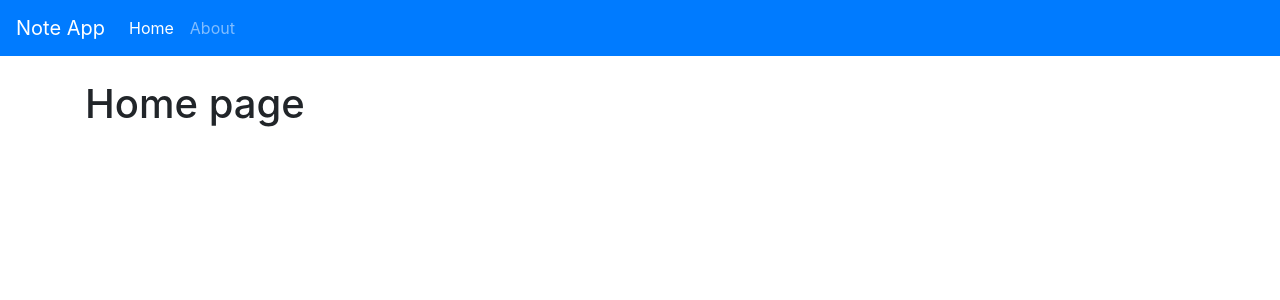
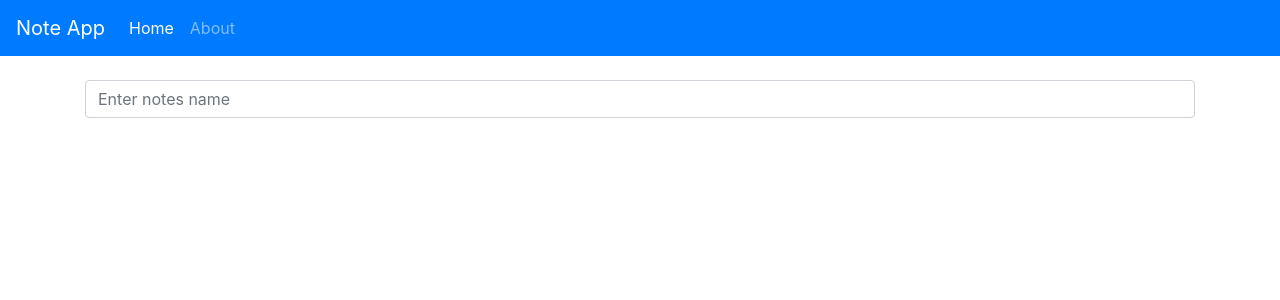
Before and after one commit to KuDim89/react-notices-app, a React (Create React App) app: page / in a window 1280 px wide. Shown: the top 300 px of the page. Built offline with nearby package versions, Linux system fonts and the light colour scheme.

Commit message:
added form to the app

```diff
--- /dev/null
+++ b/src/component/Forme.js
@@ -0,0 +1,16 @@
+import React from "react";
+
+export const Forme = () => {
+
+  return (
+      <form>
+        <div className="form-group">
+          <input
+              type="text"
+              className="form-control"
+              placeholder="Enter notes name"
+          />
+        </div>
+      </form>
+  )
+}
--- a/src/pages/Home.js
+++ b/src/pages/Home.js
@@ -1,9 +1,10 @@
 import React, {Fragment} from "react";
+import {Forme} from "../component/Forme";
 
 export const Home = () => {
   return (
     <Fragment>
-      <h1>Home page</h1>
+      <Forme />
     </Fragment>
   )
 }
```
